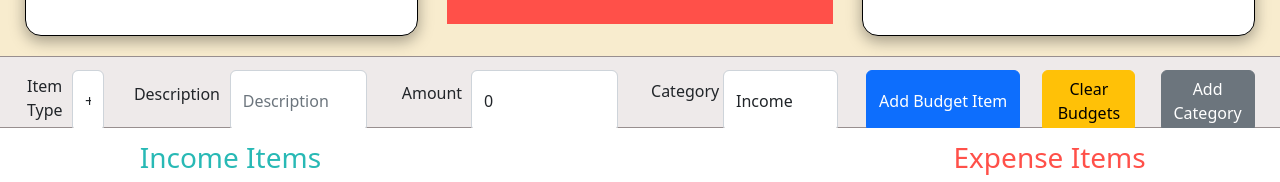
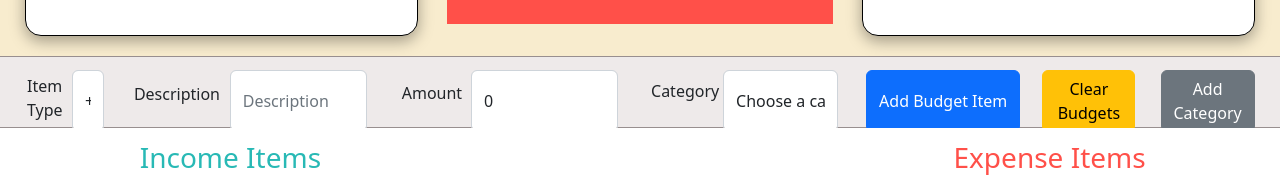
Before and after one commit to ipcampbell12/react_budget_app, a React (Create React App) app: page / in a window 1280 px wide. Shown: the part 272-454 px from the top of the page. Built offline with nearby package versions, Linux system fonts and the light colour scheme.

Commit message:
add category functionality

```diff
--- a/src/App.js
+++ b/src/App.js
@@ -25,6 +25,10 @@ function App() {
   //ALERT STATE
   const [show, setShow] = useState(false)
   const [danger, setDanger] = useState(false)
+
+  const budgetLength = [...incomeState, ...expenseState].length
+
+
 
 
   const addBudgetItem = (item) => {
@@ -73,11 +77,6 @@ function App() {
 
   const clearLists = () => {
 
-    if (incomeState.length === 0 || expenseState.length === 0) {
-      console.log("There are no budget items to remove")
-    }
-
-
     setIncomeState(incomeState.filter((item) => item.id < 0))
     setExpenseState(expenseState.filter((item) => item.id < 0))
 
@@ -97,7 +96,7 @@ function App() {
           <PieChart />
         </div>
 
-        <AddBudgetItem onAdd={addBudgetItem} setShow={setShow} setDanger={setDanger} clearLists={clearLists} />
+        <AddBudgetItem onAdd={addBudgetItem} setShow={setShow} setDanger={setDanger} clearLists={clearLists} length={budgetLength} />
 
       </div>
 
--- a/src/components/AddBudgetItem.js
+++ b/src/components/AddBudgetItem.js
@@ -3,10 +3,11 @@ import CategoryModal from './CategoryModal';
 import ClearModal from './ClearModal';
 
 
-function AddBudgetItem({ onAdd, setShow, setDanger, clearLists }) {
+function AddBudgetItem({ onAdd, setShow, setDanger, clearLists, length }) {
 
     //CATEGORY STATE
-    const [catgoriesList, setCategoriesList] = useState([
+    const [categoriesList, setCategoriesList] = useState([
+        'Choose a category',
         'Income',
         'Sales',
         'Groceries',
@@ -15,6 +16,9 @@ function AddBudgetItem({ onAdd, setShow, setDanger, clearLists }) {
         'Medical',
         'Gifts and Contributions'
     ])
+    const addCategory = (category) => {
+        setCategoriesList([...categoriesList, category])
+    }
 
     //CATEOGORY MODAL
     const [categoryModal, setCategoryModal] = useState(false)
@@ -84,7 +88,7 @@ function AddBudgetItem({ onAdd, setShow, setDanger, clearLists }) {
                     <select className="add-category form-control" placeholder='Category' value={category} onChange={(e) => {
                         setCategory(e.target.value)
                     }}>
-                        {catgoriesList.map(category => (
+                        {categoriesList.map(category => (
                             <option> {category} </option>
                         ))}
                     </select>
@@ -96,15 +100,15 @@ function AddBudgetItem({ onAdd, setShow, setDanger, clearLists }) {
                 </div>
                 <div className="form-field">
 
-                    <button onClick={event => { handleClearOpen(); console.log("I got clicked") }} type="button" className="btn btn-warning">Clear Budgets</button>
+                    <button onClick={event => { handleClearOpen() }} type="button" className="btn btn-warning">Clear Budgets</button>
 
                 </div>
                 <div className="form-field">
 
                     <button type="button" className="btn btn-secondary" onClick={event => { handleOpen() }}> Add Category </button>
                 </div>
-                {clearModal ? <ClearModal show={clearModal} onClose={handleClearClose} clearLists={clearLists} /> : ''}
-                {categoryModal ? <CategoryModal show={categoryModal} onClose={handleClose} /> : ''}
+                {clearModal ? <ClearModal show={clearModal} onClose={handleClearClose} clearLists={clearLists} length={length} /> : ''}
+                {categoryModal ? <CategoryModal show={categoryModal} onClose={handleClose} onAdd={addCategory} /> : ''}
 
 
             </form>
--- a/src/components/CategoryModal.js
+++ b/src/components/CategoryModal.js
@@ -1,8 +1,20 @@
-import React from 'react';
+import React, { useState } from 'react';
 import Button from 'react-bootstrap/Button';
 import Modal from 'react-bootstrap/Modal';
 
-function CategoryModal({ show, onClose }) {
+function CategoryModal({ show, onClose, onAdd }) {
+
+    const [category, setCategory] = useState('')
+
+    const onSubmit = (e) => {
+        e.preventDefault()
+        if (!category) {
+            return
+        }
+
+        onAdd({ category })
+    }
+
     return (
         <Modal
             show={show}
@@ -14,7 +26,15 @@ function CategoryModal({ show, onClose }) {
                 <Modal.Title>Would you like to add more categories?</Modal.Title>
             </Modal.Header>
             <Modal.Body>
-                Add a category below
+                <form action="" onSumbit={onSubmit}>
+                    <div className="form-field">
+                        <label htmlFor="" className="">Category Name</label>
+                        <input type="text" placeholder='Category Name' className="form-control" value={category} onChange={(e) => {
+                            setCategory(e.target.value)
+                        }} />
+                    </div>
+
+                </form>
             </Modal.Body>
             <Modal.Footer>
                 <Button variant="secondary" onClick={event => { onClose() }}>
```
Also changed, not shown: src/components/ClearModal.js (+7 -2 lines).
